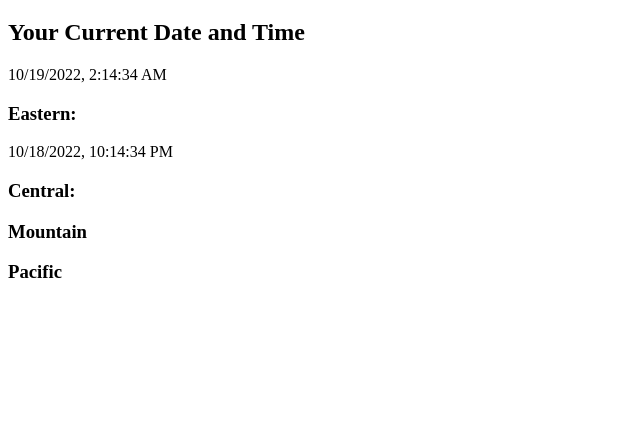
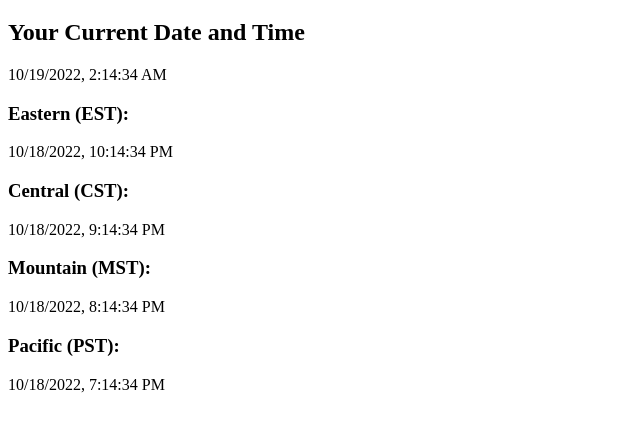
Before and after one commit to mjh1985codeman/us-time-zones, a website: page index.html in a window 1280 px wide. Shown: the part 61-492 px from the top of the page, without its empty margins (0-640 px from the left). Drawn offline with Linux system fonts and the light colour scheme.

Commit message:
refactored and have all time zones now.

```diff
--- a/index.html
+++ b/index.html
@@ -16,18 +16,21 @@
     <div class="local">
         <p id="local"></p>
     </div>
-    <h3>Eastern:</h3>
+    <h3>Eastern (EST):</h3>
     <div class="est">
         <p id="est"></p>
     </div>
-    <h3>Central:</h3>
+    <h3>Central (CST):</h3>
     <div class="cst">
+        <p id="cst"></p>
     </div>
-    <h3>Mountain</h3>
+    <h3>Mountain (MST):</h3>
     <div class="mst">
+        <p id="mst"></p>
     </div>
-    <h3>Pacific</h3>
+    <h3>Pacific (PST):</h3>
     <div class="pst">
+        <p id="pst"></p>
     </div>
 </body>
 <script src="./index.js"></script>
--- a/index.js
+++ b/index.js
@@ -3,31 +3,34 @@ const estEl = document.getElementById('est');
 const cstEl = document.getElementById('cst');
 const mstEl = document.getElementById('mst');
 const pstEl = document.getElementById('pst');
+const timeZones = ['America/New_York', 'America/Chicago', 'America/Denver', 'America/Los_Angeles']
 
-const getLocalTime = () => {
-   let time = new Date();
-   let local = time.toLocaleString('en-US');
-   getEst();
-   writeThings(local)
+const getTimes = () => {
+    const time = new Date();
+    const timeObj = {
+        localTime: time.toLocaleString('en-US'),
+        estTime: time.toLocaleString('en-US', {
+            timeZone: timeZones[0]
+        }),
+        cstTime: time.toLocaleString('en-US', {
+            timeZone: timeZones[1]
+        }),
+        mstTime: time.toLocaleString('en-US', {
+            timeZone: timeZones[2]
+        }),
+        pstTime: time.toLocaleString('en-US', {
+            timeZone: timeZones[3]
+        })
+    }
+    writeThings(timeObj)
 };
 
-const getEst = () => {
-    let time = new Date();
-    const dateStr = time.toLocaleString('en-US', {
-        timeZone: 'America/New_York'
-      })
-      console.log(dateStr)
-      estEl.innerHTML = dateStr;
+const writeThings = obj => {
+   localEl.innerHTML = obj.localTime;
+   estEl.innerHTML = obj.estTime;
+   cstEl.innerHTML = obj.cstTime;
+   mstEl.innerHTML = obj.mstTime;
+   pstEl.innerHTML = obj.pstTime;
 };
 
-const writeThings = (t) => {
-   const currentTime = t;
-   console.log(currentTime);
-   localEl.innerHTML = currentTime;
-
-};
-
-
-
-
-getLocalTime();
+getTimes();
```
